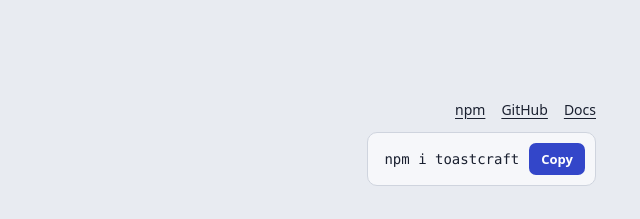
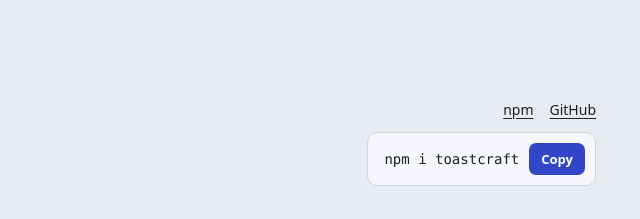
Before and after one commit to AnantDuhan/toastcraft, a website: page docs/index.html in a window 1280 px wide. Shown: the top 219 px of the page, 640-1280 px from the left. Drawn offline with nearby package versions, Linux system fonts and the light colour scheme.

Commit message:
docs: update playground

```diff
--- a/docs/index.html
+++ b/docs/index.html
@@ -82,7 +82,7 @@ pre .k{color:#8fa2ff}pre .s{color:#9fe0b4}pre .c{color:#6c7489}
       <p class="lede">Toast notifications with 15 built-in designs. Pick a design, tune the options, and copy the code.</p>
     </div>
     <div class="side">
-      <nav class="links"><a href="https://www.npmjs.com/package/toastcraft">npm</a><a href="https://github.com/AnantDuhan/toastcraft">GitHub</a><a href="https://github.com/AnantDuhan/toastcraft#readme">Docs</a></nav>
+      <nav class="links"><a href="https://www.npmjs.com/package/toastcraft">npm</a><a href="https://github.com/AnantDuhan/toastcraft">GitHub</a></nav>
       <div class="install"><span>npm i toastcraft</span><button type="button" id="copyInstall">Copy</button></div>
     </div>
   </header>
```
Also changed, not shown: 1 other file.
